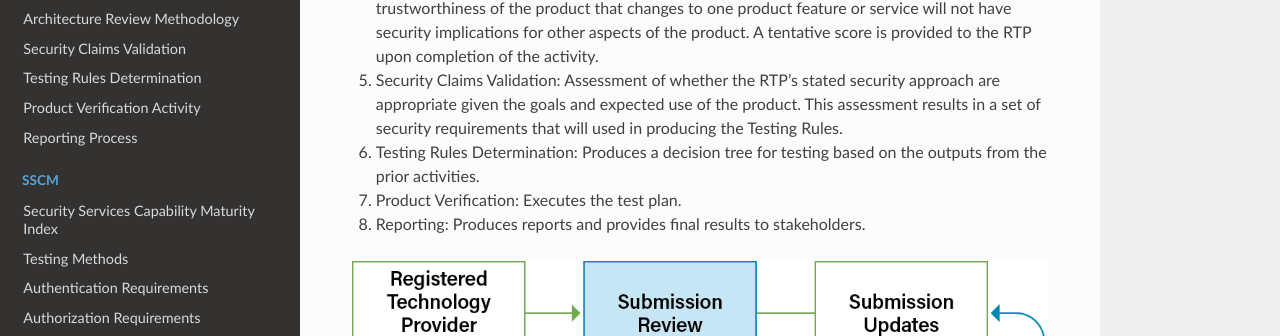
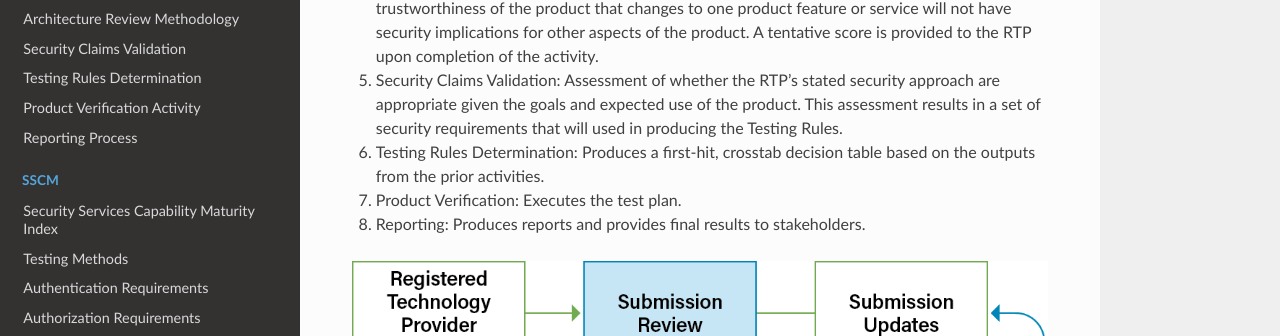
Before and after one commit to it-dept-cis/RABET-V-Pilot, a Sphinx documentation site: the page built from docs/source/Activities/README.md, in a window 1280 px wide and 900 px high, scrolled down 600 px. Shown: the part 115-451 px from the top of the window. Built offline with Sphinx 7.4.7 and the Read the Docs theme 2.0.0, drawn with Linux system fonts in a browser that asks for light colours.

Commit message:
Update README.md

```diff
--- a/docs/source/Activities/README.md
+++ b/docs/source/Activities/README.md
@@ -14,7 +14,7 @@ Throughout the process, certain activities produce scores that are shared with t
 
 1.  Security Claims Validation: Assessment of whether the RTP’s stated security approach are appropriate given the goals and expected use of the product. This assessment results in a set of security requirements that will used in producing the Testing Rules.
 
-1.  Testing Rules Determination: Produces a decision tree for testing based on the outputs from the prior activities.
+1.  Testing Rules Determination: Produces a first-hit, crosstab decision table based on the outputs from the prior activities.
 
 1.  Product Verification: Executes the test plan.
 
```
